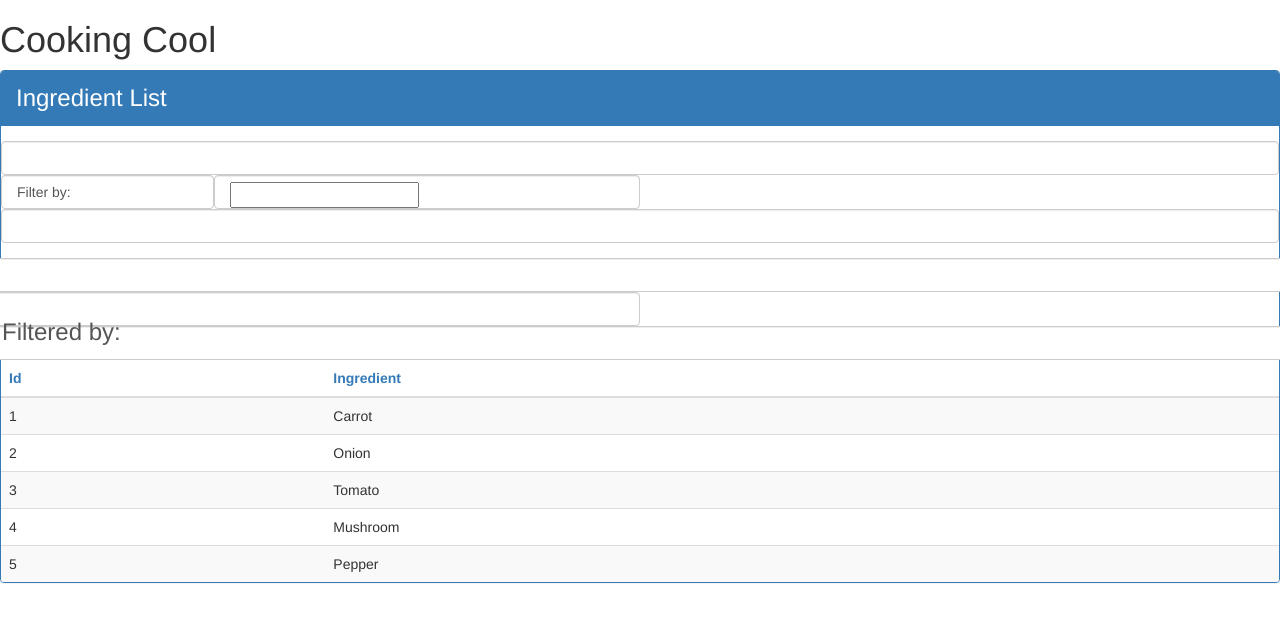
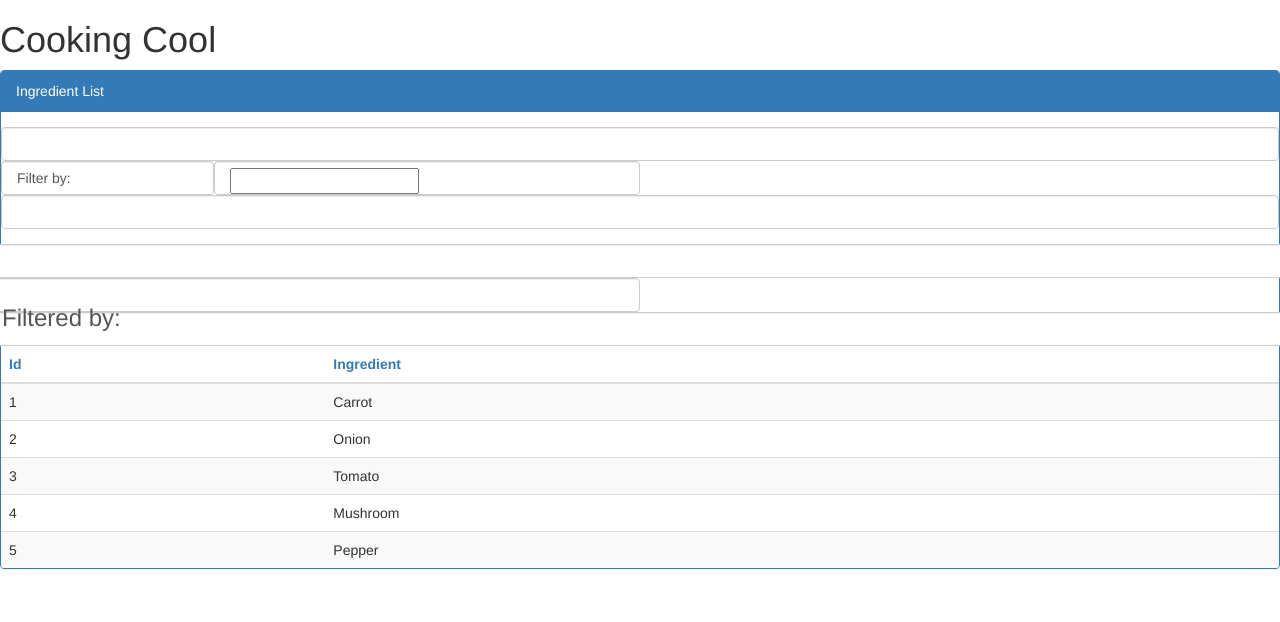
Before and after one commit to stezalydesign/cookingcool, an Angular app in the folder angular/: page / in a window 1280 px wide. Shown: the top 622 px of the page. Built offline with nearby package versions, Linux system fonts and the light colour scheme.

Commit message:
#7 Changed .panels to .cards

```diff
--- a/angular/src/styles.css
+++ b/angular/src/styles.css
@@ -3,12 +3,12 @@ li {
   font-size: large;
 }
 
-div.panel-heading {
+div.card-header {
   font-size: x-large;
 }
 
 
-.panel {
+.card {
   margin-bottom: 20px;
   background-color: #fff;
   border: 1px solid transparent;
```
